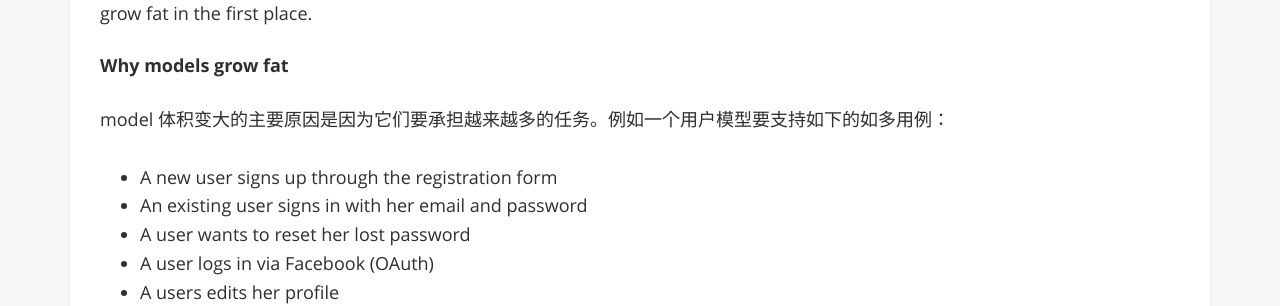
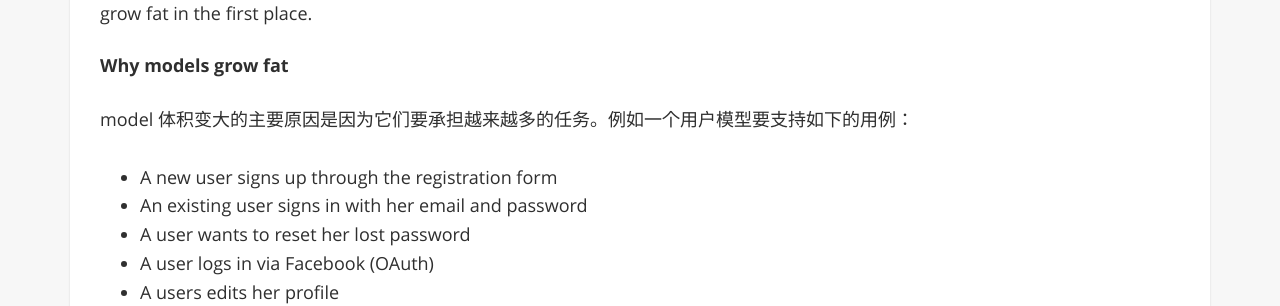
Before and after one commit to GiaoGiaoCat/GiaoGiaoCat.github.io, a Jekyll site: the page built from _posts/201501/2015-01-26-Growing-Rails-Applications-in-Practice-2.md, in a window 1280 px wide and 900 px high, scrolled down 467 px. Shown: the part 153-459 px from the top of the window. Built offline with Jekyll 4.4.1, drawn with Linux system fonts in a browser that asks for light colours; Markdown is read by kramdown in place of the engine named in the settings; some of the changed text lies outside the part shown.

Commit message:
change some type misstake

```diff
--- a/_posts/201501/2015-01-26-Growing-Rails-Applications-in-Practice-2.md
+++ b/_posts/201501/2015-01-26-Growing-Rails-Applications-in-Practice-2.md
@@ -22,7 +22,7 @@
 
 #### Why models grow fat
 
-model 体积变大的主要原因是因为它们要承担越来越多的任务。例如一个用户模型要支持如下的如多用例：
+model 体积变大的主要原因是因为它们要承担越来越多的任务。例如一个用户模型要支持如下的用例：
 
 * A new user signs up through the registration form
 * An existing user signs in with her email and password
@@ -165,7 +165,7 @@
 你的核心 model 应该只包含如下内容：
 
 * 最低程度的验证确保数据的完整
-* 声明联合关系(belongs_to，has_many)
+* 声明联合关系(``belongs_to``，``has_many``)
 * 用来查找或操作数据相关的方法，并且这些方法是通用且重要的
 
 核心 model 不该包含特殊的与表单或用户界面相关的逻辑，例如：
@@ -288,10 +288,10 @@
 File | Class definition
 ---|---
 user.rb | class User < ActiveRecord::Base
-user/as_sign_up.rb | class User::AsSignUp < User
-user/as_profile.rb | class User::AsProfile < User
-user/as_admin_form.rb | class User::AsAdminForm < User
-user/as_facebook_login.rb | class User::AsFacebookLogin < User
+``user/as_sign_up.rb`` | class User::AsSignUp < User
+``user/as_profile.rb`` | class User::AsProfile < User
+``user/as_admin_form.rb`` | class User::AsAdminForm < User
+``user/as_facebook_login.rb`` | class User::AsFacebookLogin < User
 
 后面的章节我们会介绍如何用命名空间来组织代码。
 
```
Also changed, not shown: other parts of _posts/201501/2015-01-26-Growing-Rails-Applications-in-Practice-2.md (+1 -1 lines), _posts/201501/2015-01-24-Growing-Rails-Applications-in-Practice.md (+4 -4 lines).
